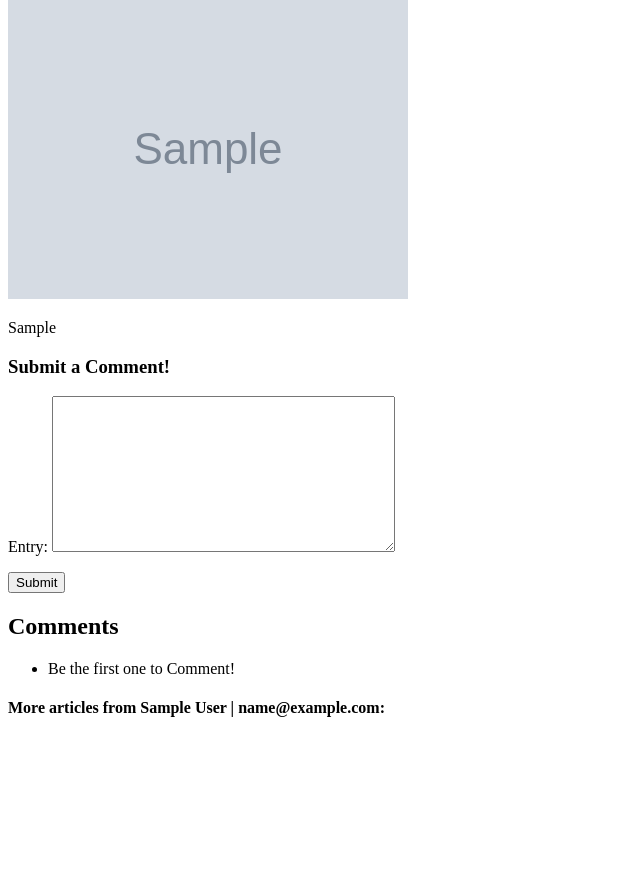
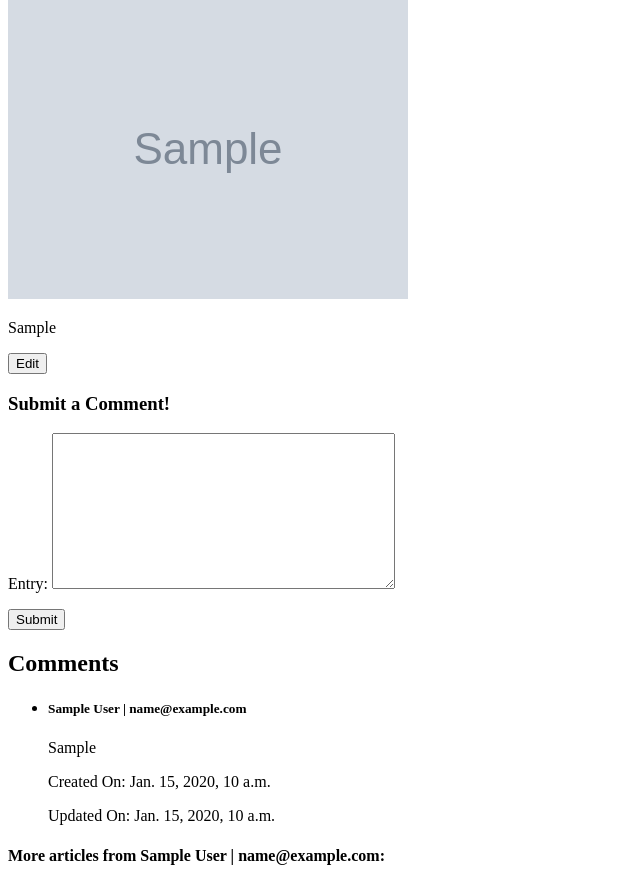
Before and after one commit to AdrMrcs/hobbysite-E-1, a Django app: page /wiki/articles/1 in a window 1280 px wide. Shown: the part 175-1061 px from the top of the page, without its empty margins (0-640 px from the left). Before the commit the page ends 892 px from the top, so only its background shows below. Run offline with Django 5.2, Linux system fonts and the light colour scheme; a user stored in the database is signed in; tables that the repository leaves empty hold one stand-in row (values such as "Sample post"); grey boxes marked "Sample" are stand-in pictures.

Commit message:
finished Comments functionality

```diff
--- a/templates/wiki_details.html
+++ b/templates/wiki_details.html
@@ -13,6 +13,11 @@
     <p>Image not available.</p>
   {% endif %}
   <p>{{article.entry}}</p>
+
+  {% if viewer == article.author %}
+  <a href="{% url 'wiki:article_edit' pk=article.pk %}"><button>Edit</button></a>
+  {% endif %}
+
   {% if request.user.is_authenticated %}
   <h3>Submit a Comment!</h3>
   <form method="post">
@@ -24,15 +29,14 @@
   <p><a href="{% url 'login' %}">Please login to submit a comment.</a></p>
   {% endif %}
 
-
 <h2>Comments</h2>
 <ul>
-  {% for comments in article.comments.all %}
+  {% for comments in article.commentarticle.all %}
   <li>
     <h5>{{ comments.author }}</h5>
     <p>{{ comments.entry }}</p>
-    <p>Created On: {{ comments.created_on }}</p>
-    <p>Updated On: {{ comments.updated_on }}</p>
+    <p>Created On: {{ comments.createdOn }}</p>
+    <p>Updated On: {{ comments.updatedOn }}</p>
   </li>
   {% empty %}
     <li>Be the first one to Comment!</l1>
@@ -41,7 +45,7 @@
 
 <h4>More articles from {{ article.author }}:</h4>
 <ul>
-  {% for related_article in articlesniauthor %}
+  {% for related_article in articleFromAuthor %}
     {% if related_article.pk != object.pk %}
         <li><a href="{{ related_article.get_absolute_url }}">{{ related_article.title }}</a></li>
     {% endif %}
--- a/wiki/admin.py
+++ b/wiki/admin.py
@@ -1,6 +1,6 @@
 from django.contrib import admin
 
-from .models import Article, ArticleCategory
+from .models import Article, ArticleCategory, Comment
 
 
 class Inline(admin.TabularInline):
@@ -13,5 +13,9 @@ class ArticleCategoryAdmin(admin.ModelAdmin):
 class ArticleAdmin(admin.ModelAdmin):
     model = Article
 
+class CommentAdmin(admin.ModelAdmin):
+    model = Comment
+
 admin.site.register(Article, ArticleAdmin)
 admin.site.register(ArticleCategory, ArticleCategoryAdmin)
+admin.site.register(Comment, CommentAdmin)
--- a/wiki/models.py
+++ b/wiki/models.py
@@ -53,14 +53,17 @@ class Comment(models.Model):
         related_name="commentauthor"
     )
     article = models.ForeignKey(
-        "ArticleCategory",
+        Article,
         on_delete=models.CASCADE,
         default=1,
         related_name="commentarticle"
     )
     entry = models.TextField()
     createdOn = models.DateTimeField(auto_now_add = True)
-    updatedOn = models.DateTimeField(auto_now = False)
+    updatedOn = models.DateTimeField(auto_now = True)
+
+    def __str__(self):
+        return f"Created on: {self.createdOn} Updated on: {self.updatedOn}"
 
     class Meta:
         ordering = ["createdOn"]
```
